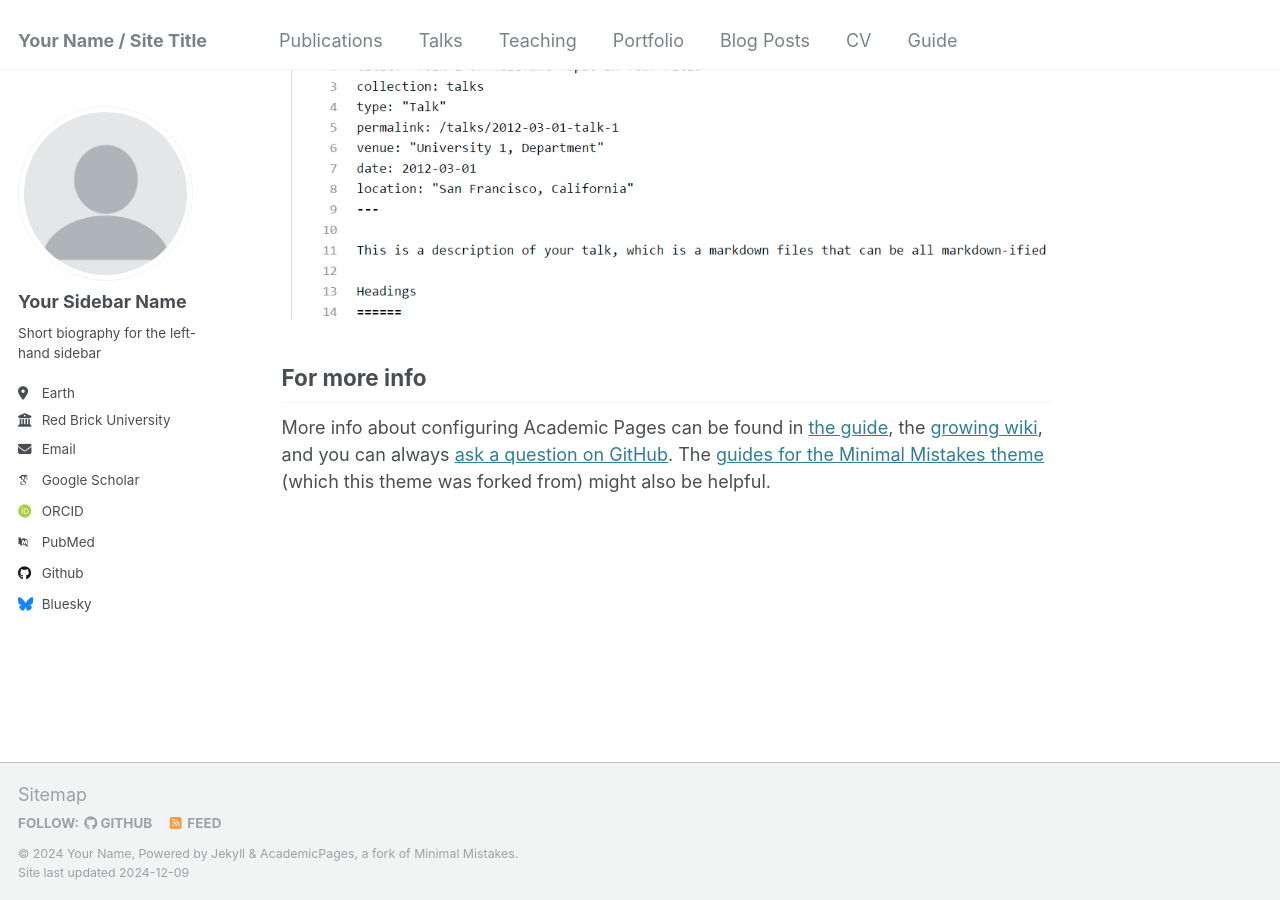
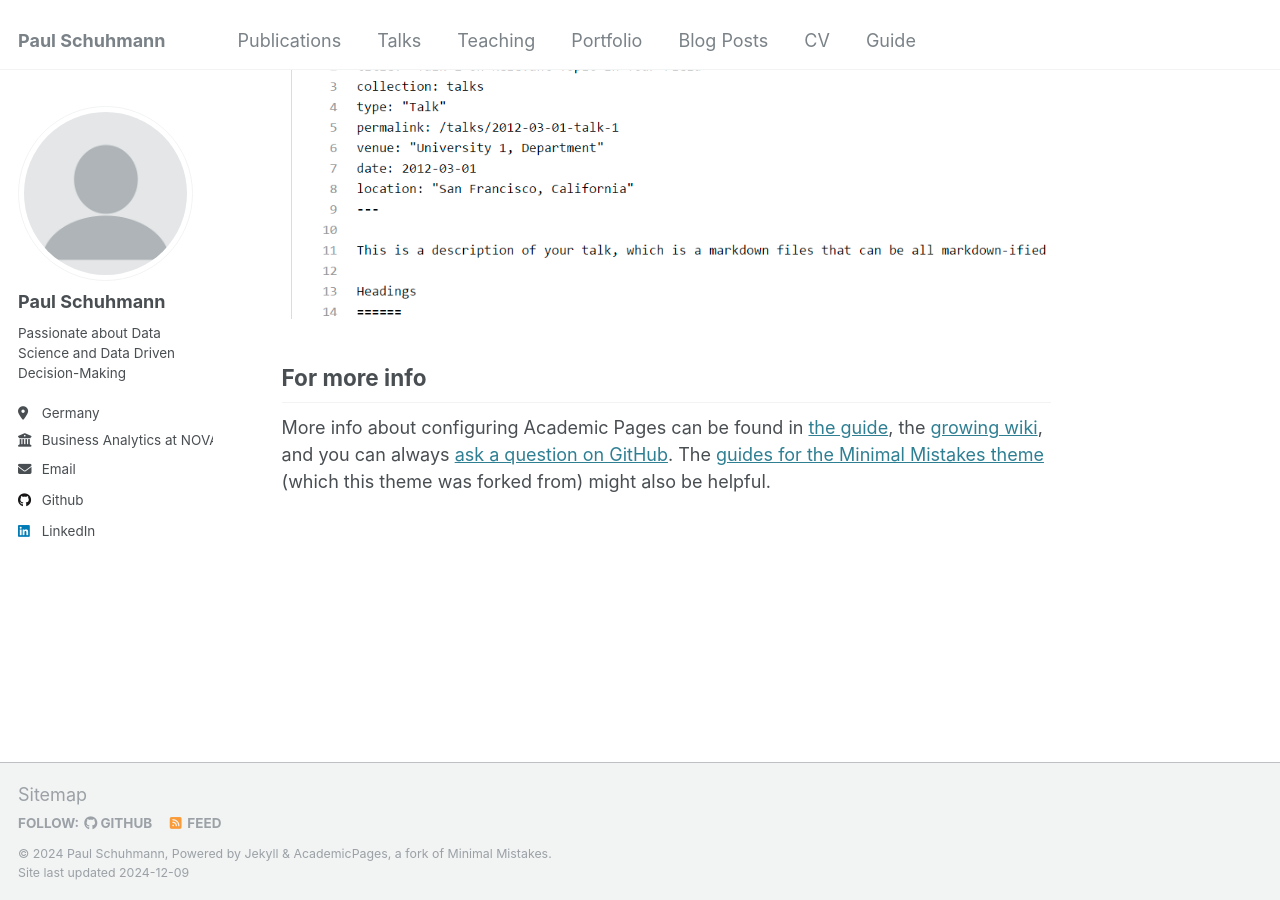
Before and after one commit to SchuhmPa/schuhmpa.github.io, a Jekyll site: the page built from _pages/about.md, in a window 1280 px wide and 900 px high, scrolled down 2643 px. Built offline with Jekyll 4.4.1, drawn with Linux system fonts in a browser that asks for light colours; some web fonts are replaced.

Commit message:
Update _config.yml

```diff
--- a/_config.yml
+++ b/_config.yml
@@ -8,13 +8,13 @@
 
 # Basic Site Settings
 locale                   : "en-US"
-title                    : "Your Name / Site Title"
+title                    : "Paul Schuhmann"
 title_separator          : "-"
-name                     : &name "Your Name"
-description              : &description "personal description"
-url                      : https://academicpages.github.io # the base hostname & protocol for your site e.g. "https://[your GitHub username].github.io"
+name                     : &name "Paul Schuhmann"
+description              : &description "Passionate about Data Science and Data Driven Decision-Making"
+url                      : https://schuhmpa.github.io # the base hostname & protocol for your site e.g. "https://[your GitHub username].github.io"
 baseurl                  : "" # the subpath of your site, e.g. "/blog"
-repository               : "academicpages/academicpages.github.io"
+repository               : "schuhmpa.github.io"
 
 # Site Author - The following control what appear as part of the author content on the side bar.
 #               If a field is blank the icon and link will not appear, otherwise it will be shown.
@@ -22,21 +22,21 @@ repository               : "academicpages/academicpages.github.io"
 author:
   # Biographic information
   avatar           : "profile.png"
-  name             : "Your Sidebar Name"
+  name             : "Paul Schuhmann"
   pronouns         : # example: "she/her"
-  bio              : "Short biography for the left-hand sidebar"
-  location         : "Earth"
-  employer         : "Red Brick University"
+  bio              : "Passionate about Data Science and Data Driven Decision-Making"
+  location         : "Germany"
+  employer         : "Business Analytics at NOVA SBE"
   uri              : # URL
-  email            : "none@example.org"
+  email            : "@gmail.com"
 
   # Academic websites
   arxiv            : # URL - Update with the correct link to your profile
-  googlescholar    : "https://scholar.google.com/citations?user=PS_CX0AAAAAJ"
+  googlescholar    : #"https://scholar.google.com/citations?user=PS_CX0AAAAAJ"
   impactstory      : # URL
-  orcid            : "http://orcid.org/yourorcidurl"
+  orcid            : #"http://orcid.org/yourorcidurl"
   semantic         : # URL
-  pubmed           : "https://www.ncbi.nlm.nih.gov/pubmed/?term=john+snow"
+  pubmed           : #"https://www.ncbi.nlm.nih.gov/pubmed/?term=john+snow"
   researchgate     : # URL
   scopus           : # URL
 
@@ -44,12 +44,12 @@ author:
   bitbucket        : # Username - Update with your username on the site
   codepen          : # Username
   dribbble         : # Username
-  github           : "academicpages"
+  github           : "schuhmpa"
   kaggle           : # Username
   stackoverflow    : # User number or user number and name (i.e., use "1" or "1/jeff-atwood")
 
   # Social media
-  bluesky          : "bsky.app" # Replace this with you Bluesky username
+  bluesky          : # "bsky.app" # Replace this with you Bluesky username
   facebook         : # Username
   flickr           : # Username
   foursquare       : # Username
@@ -58,7 +58,7 @@ author:
   keybase          : # Username
   instagram        : # Username
   lastfm           : # Username
-  linkedin         : # Username
+  linkedin         : paul-schuhmann-stay-curious
   mastodon         : # URL
   medium           : # URL
   pinterest        : # Username
```
